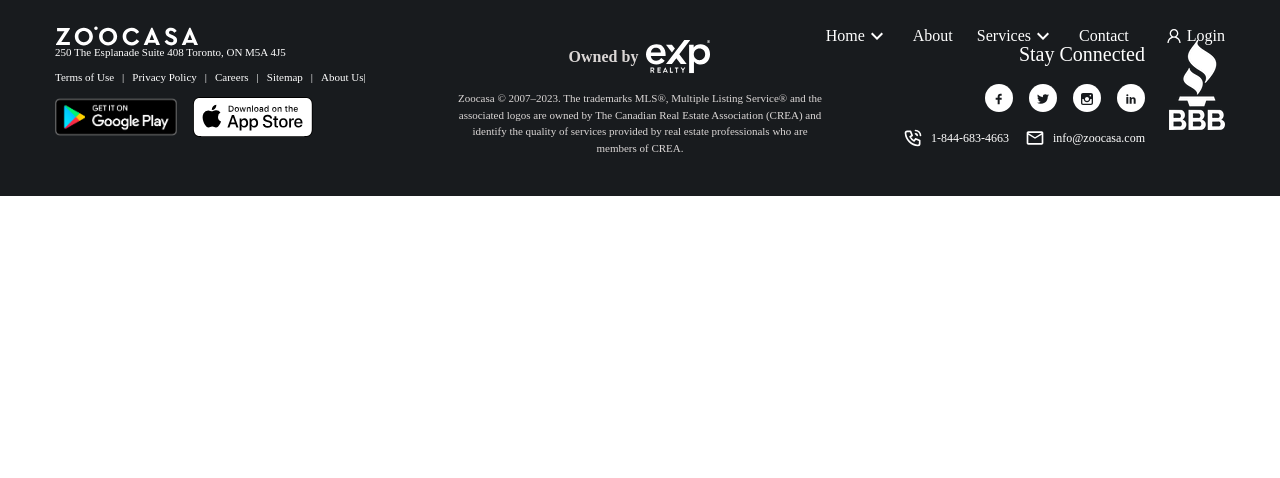
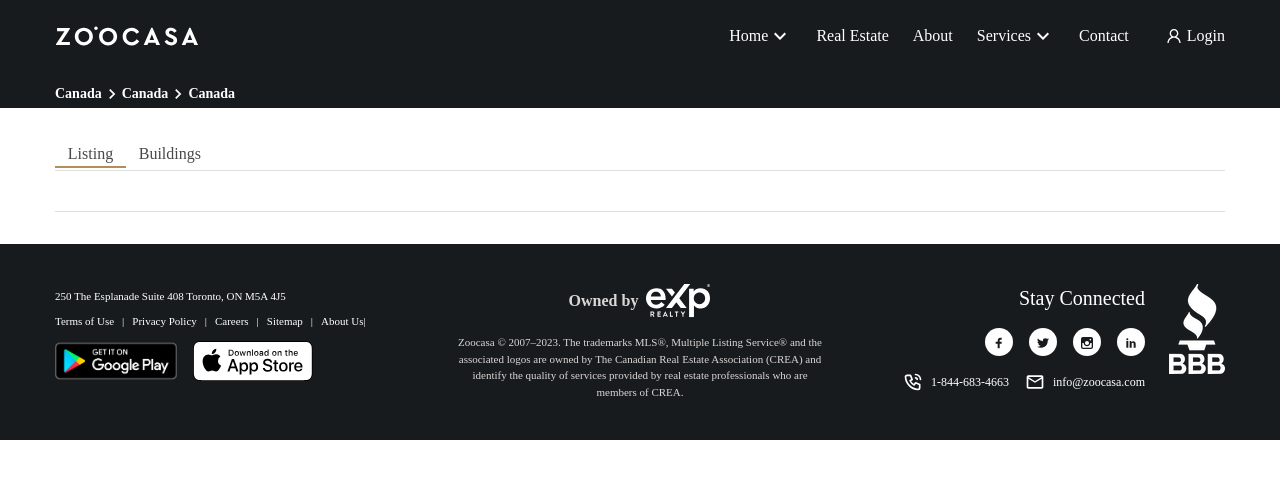
Before and after one commit to humayunahmed82/zoocasa-clone, a React (Vite) app: page /real-estate in a window 1280 px wide. Shown: the top 478 px of the page. Built offline with nearby package versions, Linux system fonts and the light colour scheme; a web font is replaced by a local one.

Commit message:
Banner Section Update
Banner Section Update

```diff
--- a/src/App.jsx
+++ b/src/App.jsx
@@ -1,11 +1,18 @@
 import React, { useState } from "react";
-import { BrowserRouter, Route, Router, Routes } from "react-router-dom";
+import { BrowserRouter, Route, Routes } from "react-router-dom";
+
+// import Header & Footer
 import Header from "./Components/Header/Header";
 import Footer from "./Components/Footer/Footer";
+
+// import Pages
+import Home from "./Pages/Home";
+import RealEstate from "./Pages/RealEstate";
 import About from "./Pages/About";
 import Contact from "./Pages/Contact";
-import Home from "./Pages/Home";
 import Services from "./Pages/Services";
+
+// import Components
 import FilterModal from "./Components/FilterModal/FilterModal";
 import LoginModal from "./Components/LoginRegister/LoginModal";
 import ForgotPassword from "./Components/LoginRegister/ForgotPassword";
@@ -77,6 +84,8 @@ const App = () => {
                         />
                     }
                 />
+                <Route path="/real-estate" element={<RealEstate />} />
+
                 <Route path="/about" element={<About />} />
                 <Route path="/services" element={<Services />} />
                 <Route path="/contact" element={<Contact />} />
--- a/src/Components/Banner/Banner.jsx
+++ b/src/Components/Banner/Banner.jsx
@@ -1,18 +1,25 @@
 import React from "react";
 import TabView from "../UI/Tab/TabView";
 import SearchFrom from "./SearchFrom/SearchFrom";
-import bannerImage from "../../assets/banner.jpg";
+import brushStroke1 from "../../assets/brush-stroke-1.png";
+import brushStroke2 from "../../assets/brush-stroke-2.png";
 
 const Banner = (props) => {
     return (
-        <div className="w-full h-screen relative after:content-[''] after:absolute after:top-0 after:left-0 after:w-full after:h-full after:bg-black/50">
-            <img
-                className="w-full h-screen  top-0 left-0 object-cover"
-                src={bannerImage}
-                alt="/"
-            />
-            <div className="absolute top-0 z-[2] left-0 w-full h-full flex items-center">
-                <div className="container">
+        <div className="w-full relative bg-body pt-20">
+            <div className="">
+                <div className="absolute -top-44 right-0 rotate-[135deg] opacity-[0.14] z-20">
+                    <img src={brushStroke1} alt="" />
+                </div>
+                <div className="absolute -top-80 -left-80 rotate-[135deg] opacity-[0.14] z-20">
+                    <img src={brushStroke2} alt="" />
+                </div>
+                <div className="absolute top-52 -left-80 rotate-[135deg] opacity-[0.14] z-20">
+                    <img src={brushStroke2} alt="" />
+                </div>
+            </div>
+            <div className="container">
+                <div className="py-10">
                     <div className="text-center">
                         <h2 className="text-3xl md:text-5xl font-frank text-white">
                             Find your home with us
@@ -23,7 +30,7 @@ const Banner = (props) => {
                         </p>
                     </div>
 
-                    <div className="mt-12">
+                    <div className="mt-8">
                         <TabView
                             tabs={[
                                 {
--- /dev/null
+++ b/src/Components/Breadcrumb/Breadcrumb.jsx
@@ -0,0 +1,42 @@
+import React from "react";
+
+import { MdOutlineChevronRight } from "react-icons/md";
+
+const Breadcrumb = (props) => {
+    return (
+        <div className="pt-20 bg-body">
+            <div className="container">
+                <ul className="py-1 flex">
+                    <li className="font-bold text-sm text-white flex items-center">
+                        <a
+                            className="transition_custom hover:underline"
+                            href="#"
+                        >
+                            Canada
+                        </a>
+                        <MdOutlineChevronRight className="text-xl leading-none" />
+                    </li>
+                    <li className="font-bold text-sm text-white flex">
+                        <a
+                            className="transition_custom hover:underline"
+                            href="#"
+                        >
+                            Canada
+                        </a>
+                        <MdOutlineChevronRight className="text-xl leading-none" />
+                    </li>
+                    <li className="font-bold text-sm text-white flex">
+                        <a
+                            className="transition_custom hover:underline"
+                            href="#"
+                        >
+                            Canada
+                        </a>
+                    </li>
+                </ul>
+            </div>
+        </div>
+    );
+};
+
+export default Breadcrumb;
--- a/src/Components/Header/Header.jsx
+++ b/src/Components/Header/Header.jsx
@@ -11,7 +11,7 @@ const Header = (props) => {
     const [sticky, setSticky] = useState(false);
 
     window.addEventListener("scroll", () => {
-        if (window.scrollY > 100) {
+        if (window.scrollY > 1) {
             setSticky(true);
         } else {
             setSticky(false);
--- a/src/Components/UI/Tab/TabView.jsx
+++ b/src/Components/UI/Tab/TabView.jsx
@@ -19,7 +19,7 @@ const TabView = (props) => {
                         {props.tabs.map((tab, index) => (
                             <li key={index}>
                                 <label
-                                    className={`block cursor-pointer px-6 py-2 transition_custom rounded-md text-base font-bold hover:bg-primary hover:text-white relative max-w-[200px] w-full after:content-[''] after:w-4 after:h-4 after:bg-primary after:absolute after:bottom-[-7px] after:z-[-1] after:left-1/2 after:rotate-45 after:-translate-x-1/2  after:transition-all after:ease-linear after:duration-300 ${
+                                    className={`block cursor-pointer px-6 py-2 transition_custom rounded-md text-base font-bold hover:bg-primary hover:text-white relative max-w-[200px] w-full z-[1] after:content-[''] after:w-4 after:h-4 after:bg-primary after:absolute after:bottom-[-7px] after:z-[-1] after:left-1/2 after:rotate-45 after:-translate-x-1/2  after:transition-all after:ease-linear after:duration-300 ${
                                         index === activeTabIndex
                                             ? "bg-primary text-white after:opacity-100 after:visible"
                                             : "bg-white text-body after:opacity-0 after:invisible"
--- a/src/Data/Navbar.jsx
+++ b/src/Data/Navbar.jsx
@@ -25,6 +25,11 @@ export const NavbarLinks = [
                 name: "Sub Item 04",
             },
         ],
+    },
+    {
+        id: "realEstate",
+        url: "/real-estate",
+        name: "Real Estate",
     },
     {
         id: "about",
--- a/src/Pages/Home.jsx
+++ b/src/Pages/Home.jsx
@@ -1,17 +1,17 @@
-import React from "react";
+import React, { Fragment } from "react";
 import Banner from "../Components/Banner/Banner";
 import PopularLink from "../Components/PopularLink/PopularLink";
 import PropertiesSection from "../Components/Properties/PropertiesSection";
 
 const Home = (props) => {
     return (
-        <>
+        <Fragment>
             <Banner onFilterModal={props.onFilterModal} />
 
             <PropertiesSection />
 
             <PopularLink />
-        </>
+        </Fragment>
     );
 };
 
--- /dev/null
+++ b/src/Pages/RealEstate.jsx
@@ -0,0 +1,33 @@
+import React from "react";
+import Breadcrumb from "../Components/Breadcrumb/Breadcrumb";
+
+const RealEstate = (props) => {
+    return (
+        <>
+            <Breadcrumb />
+
+            <div className="py-8">
+                <div className="container">
+                    <div className="flex py-[2px] border-b border-solid border-border_color">
+                        <a
+                            className="px-[0.8rem] text-base font-normal border-b-2 border-solid border-primary transition_custom hover:underline text-heading"
+                            href="#"
+                        >
+                            Listing
+                        </a>
+                        <a
+                            className="px-[0.8rem] text-base font-normal border-b-2 border-solid border-transparent transition_custom hover:underline text-heading"
+                            href="#"
+                        >
+                            Buildings
+                        </a>
+                    </div>
+
+                    <div className="py-5 border-b border-solid border-border_color"></div>
+                </div>
+            </div>
+        </>
+    );
+};
+
+export default RealEstate;
--- a/src/index.scss
+++ b/src/index.scss
@@ -7,7 +7,7 @@
 
 @layer base {
     body {
-        @apply font-muli text-body text-sm sm:text-base font-normal;
+        @apply font-muli text-body text-sm sm:text-base font-normal overflow-x-hidden;
     }
 }
 
```
Also changed, not shown: src/assets/brush-stroke-1.png (added), src/assets/brush-stroke-2.png (added).
